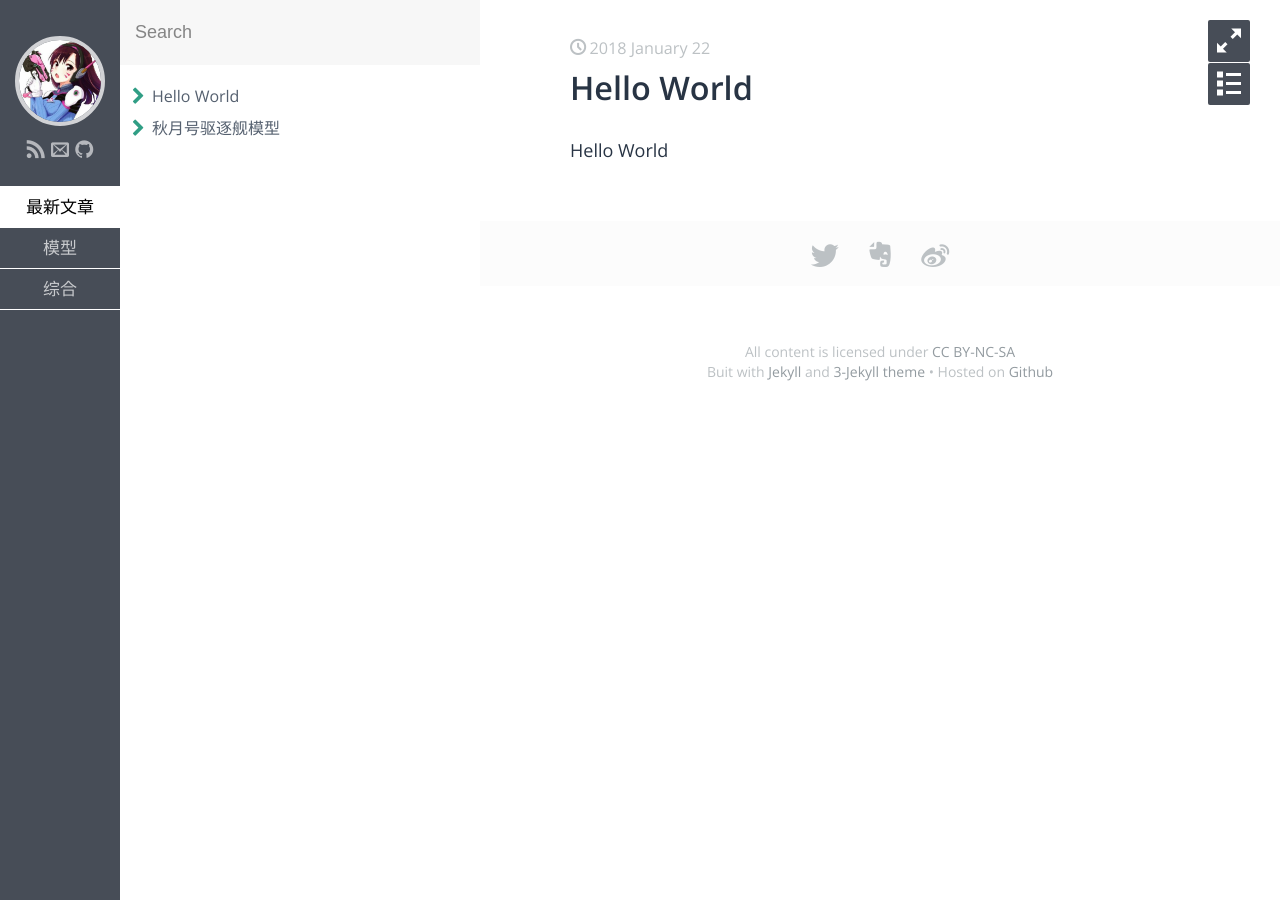
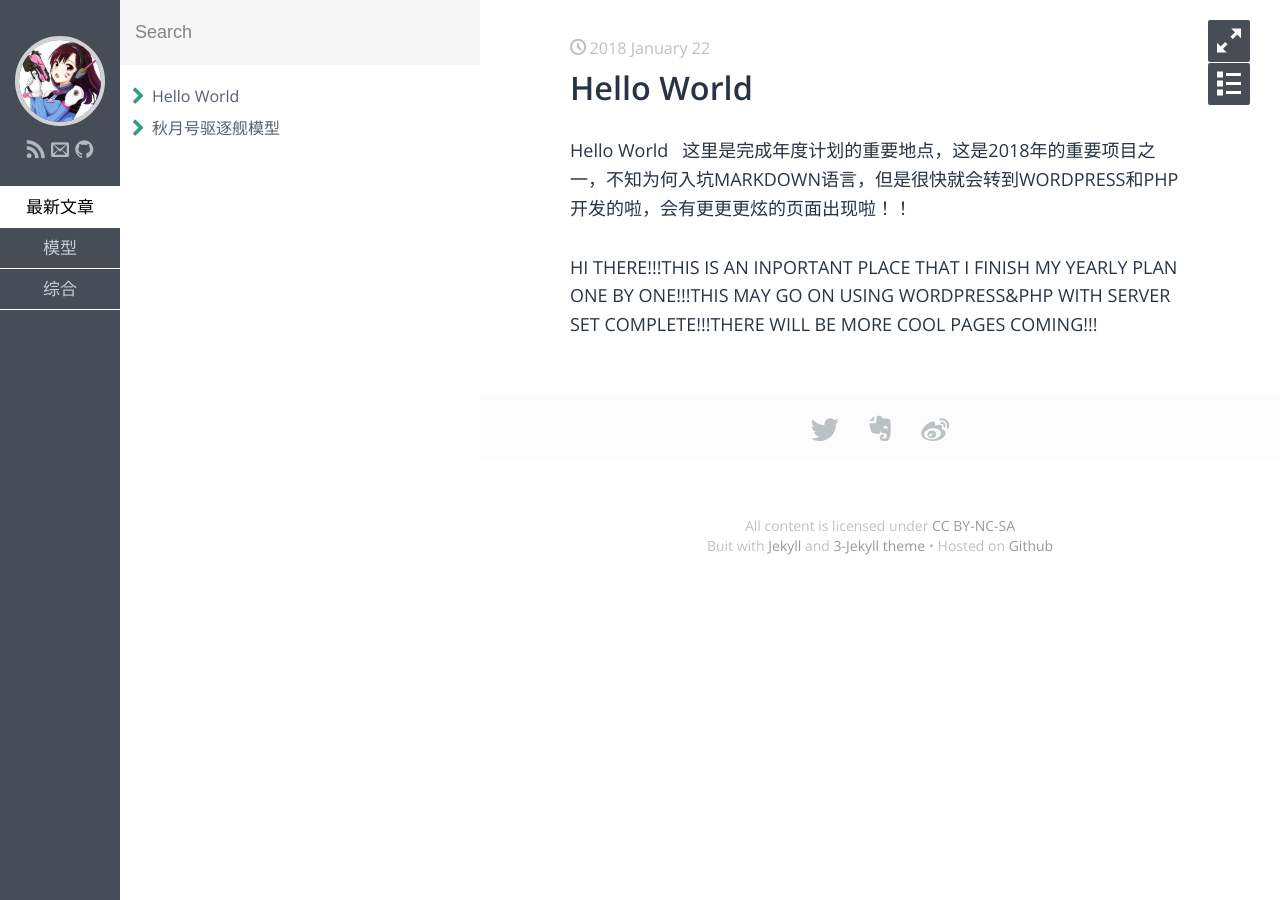
Before and after one commit to XSG-Windy/XSG-Windy.github.io, a Jekyll site: the page built from _posts/warcraft/2018-01-22-general-test.md, in a window 1280 px wide. Built offline with Jekyll 4.4.1, drawn with Linux system fonts in a browser that asks for light colours; some web fonts are replaced.

Commit message:
Update 2018-01-22-general-test.md

```diff
--- a/_posts/warcraft/2018-01-22-general-test.md
+++ b/_posts/warcraft/2018-01-22-general-test.md
@@ -6,3 +6,7 @@ keywords: Hello World
 ---
 
 Hello World
+
+这里是完成年度计划的重要地点，这是2018年的重要项目之一，不知为何入坑MARKDOWN语言，但是很快就会转到WORDPRESS和PHP开发的啦，会有更更更炫的页面出现啦！！
+
+HI THERE!!!THIS IS AN INPORTANT PLACE THAT I FINISH MY YEARLY PLAN ONE BY ONE!!!THIS MAY GO ON USING WORDPRESS&PHP WITH SERVER SET COMPLETE!!!THERE WILL BE MORE COOL PAGES COMING!!!
```
